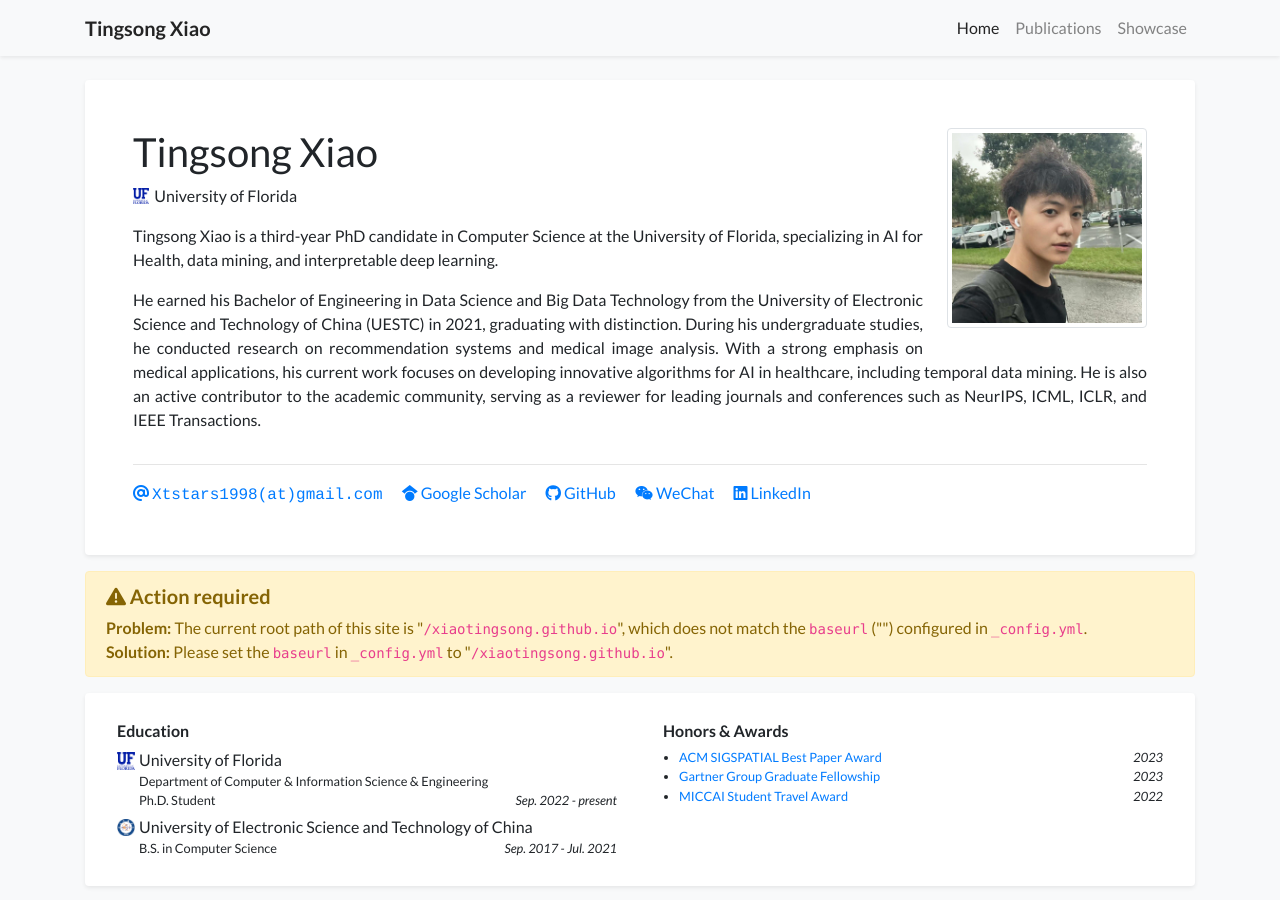
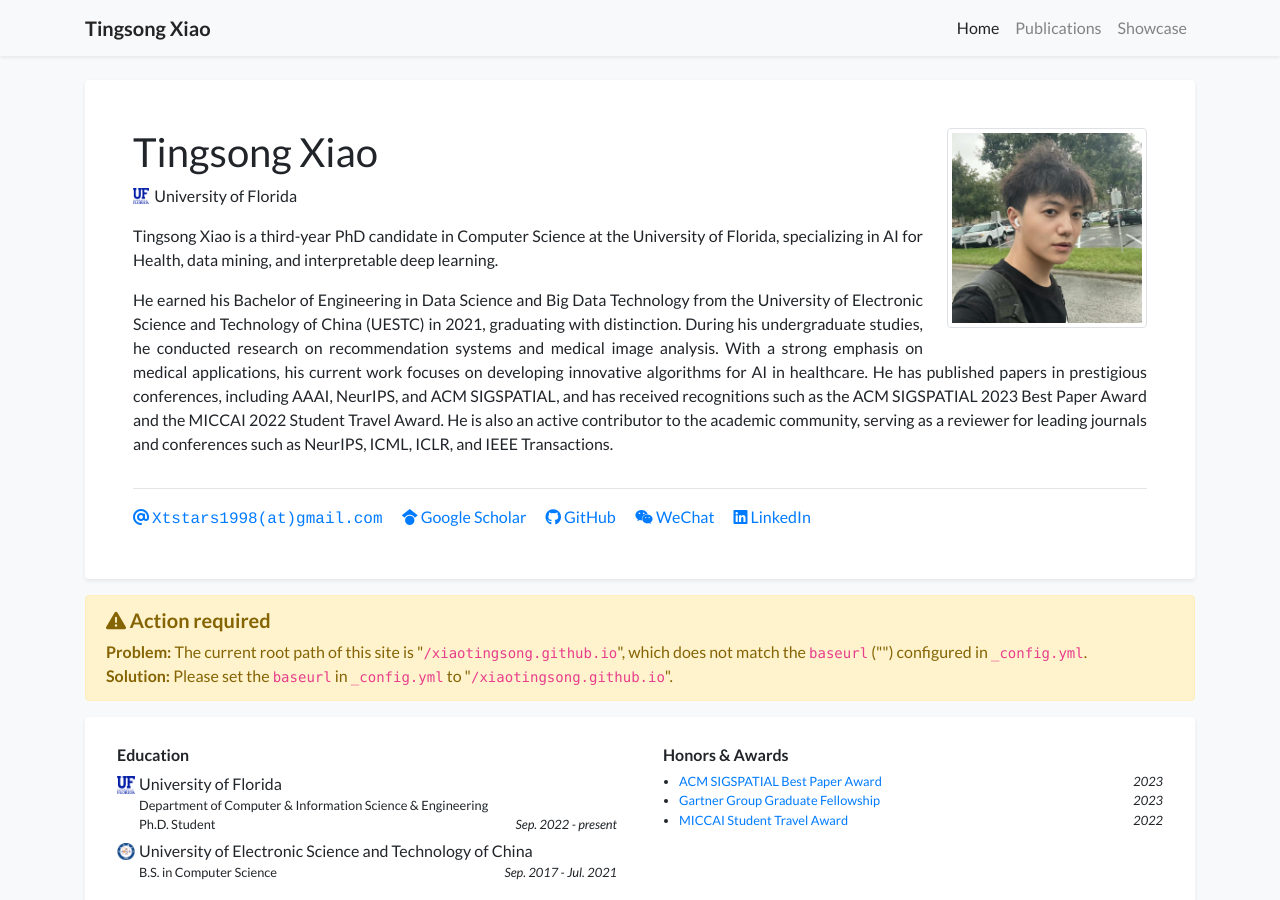
Before and after one commit to xiaotingsong/xiaotingsong.github.io, a Jekyll site: the page built from index.html, in a window 1280 px wide and 900 px high. Built offline with Jekyll 4.4.1, drawn with Linux system fonts in a browser that asks for light colours; nearby versions of some CDN libraries; a style sheet for code colours, icons or effects is not loaded.

Commit message:
Update profile.yml

```diff
--- a/_data/profile.yml
+++ b/_data/profile.yml
@@ -24,7 +24,8 @@ short_bio: >-
   </p>
   <p>
     He earned his Bachelor of Engineering in Data Science and Big Data Technology from the University of Electronic Science and Technology of China (UESTC) in 2021, graduating with distinction.
-    During his undergraduate studies, he conducted research on recommendation systems and medical image analysis. With a strong emphasis on medical applications, his current work focuses on developing innovative algorithms for AI in healthcare, including temporal data mining.
+    During his undergraduate studies, he conducted research on recommendation systems and medical image analysis. With a strong emphasis on medical applications, his current work focuses on developing innovative algorithms for AI in healthcare.
+    He has published papers in prestigious conferences, including AAAI, NeurIPS, and ACM SIGSPATIAL, and has received recognitions such as the ACM SIGSPATIAL 2023 Best Paper Award and the MICCAI 2022 Student Travel Award.
     He is also an active contributor to the academic community, serving as a reviewer for leading journals and conferences such as NeurIPS, ICML, ICLR, and IEEE Transactions.
   </p>
 
```
